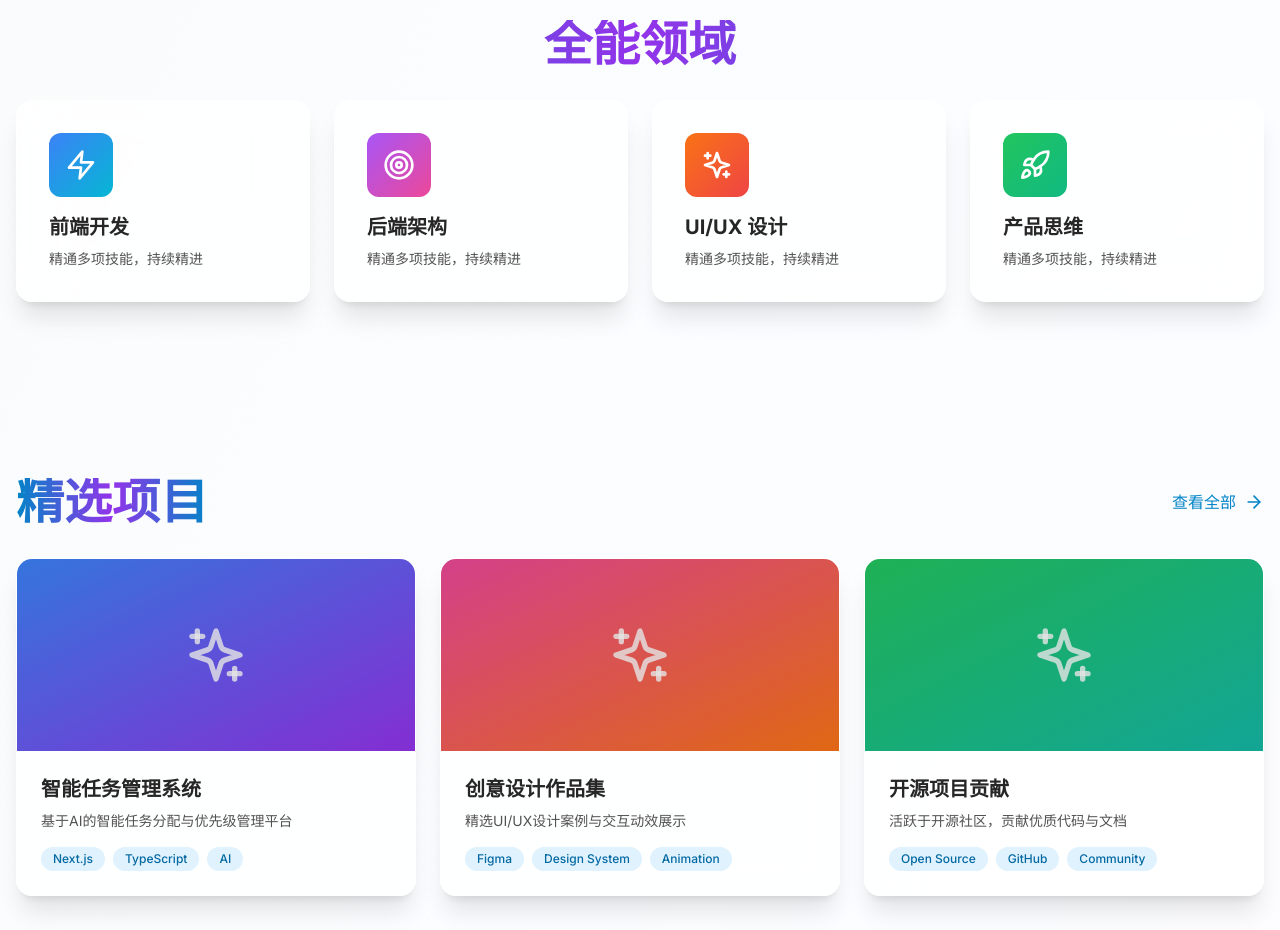
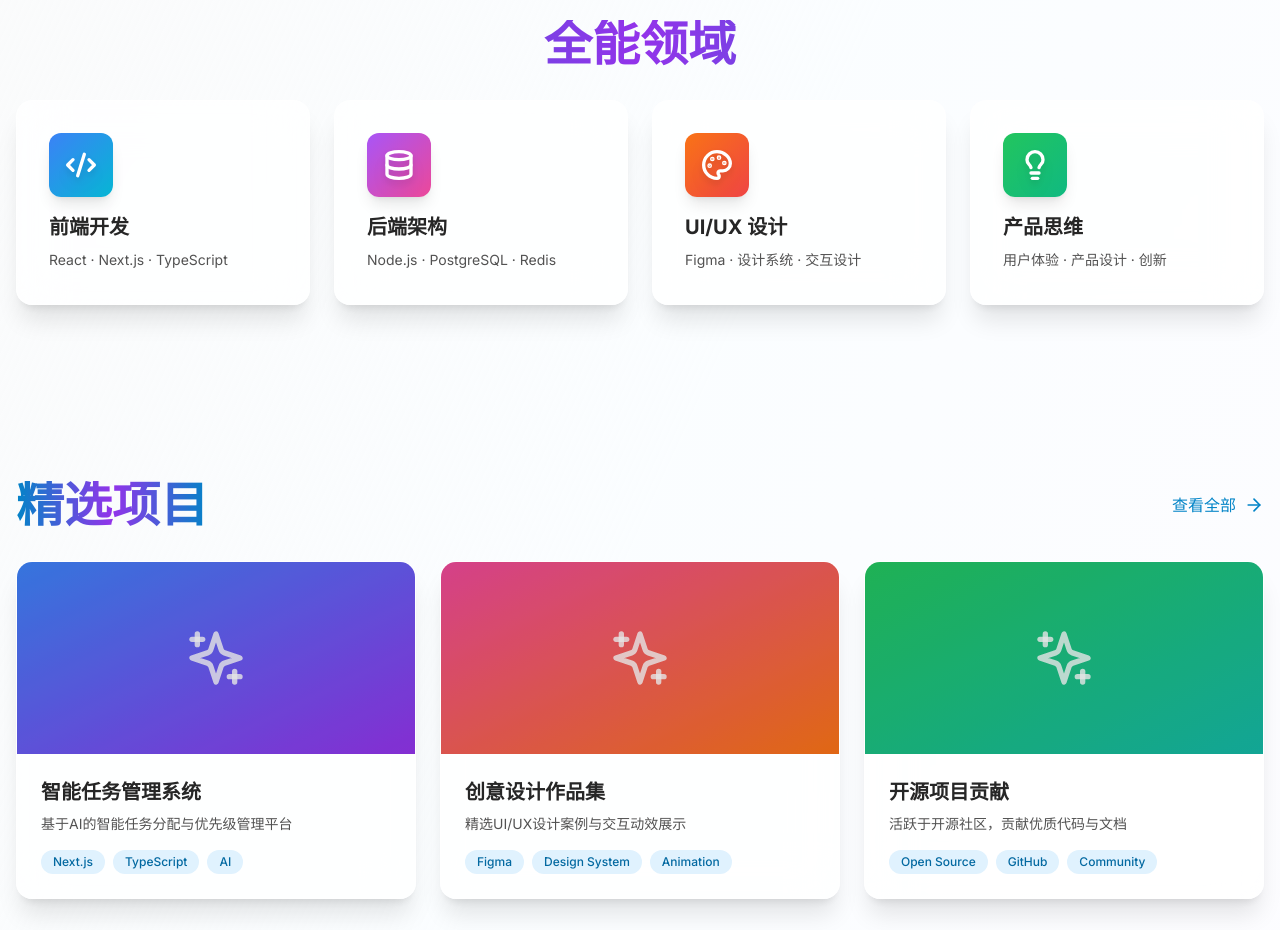
Before and after one commit to alanbulan/blog, a Next.js app: page / in a window 1280 px wide. Shown: the part 860-1790 px from the top of the page. Built offline with nearby package versions, Linux system fonts and the light colour scheme.

Commit message:
improve-homepage-skill-icons

```diff
--- a/app/page.tsx
+++ b/app/page.tsx
@@ -1,12 +1,12 @@
 import Link from 'next/link'
-import { ArrowRight, Sparkles, Zap, Target, Rocket } from 'lucide-react'
+import { ArrowRight, Sparkles, Code2, Database, Palette, Lightbulb } from 'lucide-react'
 import { getHomepage } from '@/lib/content'
 
 const skills = [
-  { icon: Zap, title: '前端开发', color: 'from-blue-500 to-cyan-500' },
-  { icon: Target, title: '后端架构', color: 'from-purple-500 to-pink-500' },
-  { icon: Sparkles, title: 'UI/UX 设计', color: 'from-orange-500 to-red-500' },
-  { icon: Rocket, title: '产品思维', color: 'from-green-500 to-emerald-500' },
+  { icon: Code2, title: '前端开发', color: 'from-blue-500 to-cyan-500', description: 'React · Next.js · TypeScript' },
+  { icon: Database, title: '后端架构', color: 'from-purple-500 to-pink-500', description: 'Node.js · PostgreSQL · Redis' },
+  { icon: Palette, title: 'UI/UX 设计', color: 'from-orange-500 to-red-500', description: 'Figma · 设计系统 · 交互设计' },
+  { icon: Lightbulb, title: '产品思维', color: 'from-green-500 to-emerald-500', description: '用户体验 · 产品设计 · 创新' },
 ]
 
 const featuredProjects = [
@@ -81,11 +81,11 @@ export default function Home() {
                 className="glass-effect rounded-2xl p-8 card-hover group"
                 style={{ animationDelay: `${index * 0.1}s` }}
               >
-                <div className={`w-16 h-16 bg-gradient-to-br ${skill.color} rounded-xl flex items-center justify-center mb-4 group-hover:scale-110 transition-transform`}>
-                  <Icon className="w-8 h-8 text-white" />
+                <div className={`w-16 h-16 bg-gradient-to-br ${skill.color} rounded-xl flex items-center justify-center mb-4 group-hover:scale-110 group-hover:rotate-6 transition-all shadow-lg`}>
+                  <Icon className="w-8 h-8 text-white drop-shadow-lg" strokeWidth={2.5} />
                 </div>
                 <h3 className="text-xl font-bold text-neutral-800 mb-2">{skill.title}</h3>
-                <p className="text-neutral-600 text-sm">精通多项技能，持续精进</p>
+                <p className="text-neutral-600 text-sm leading-relaxed">{skill.description}</p>
               </div>
             )
           })}
```
